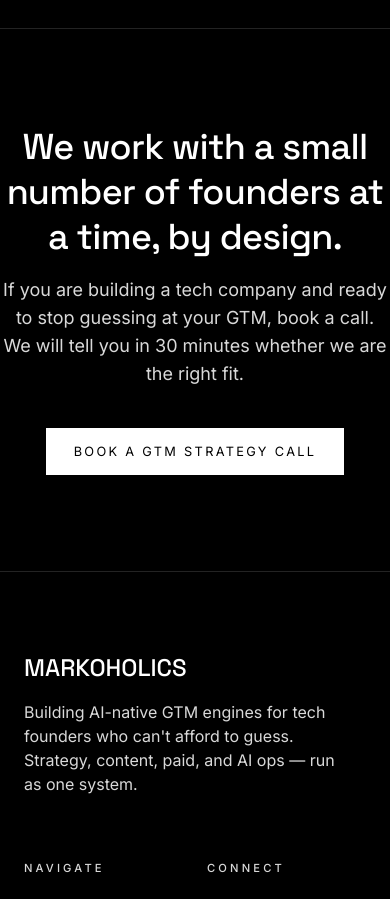
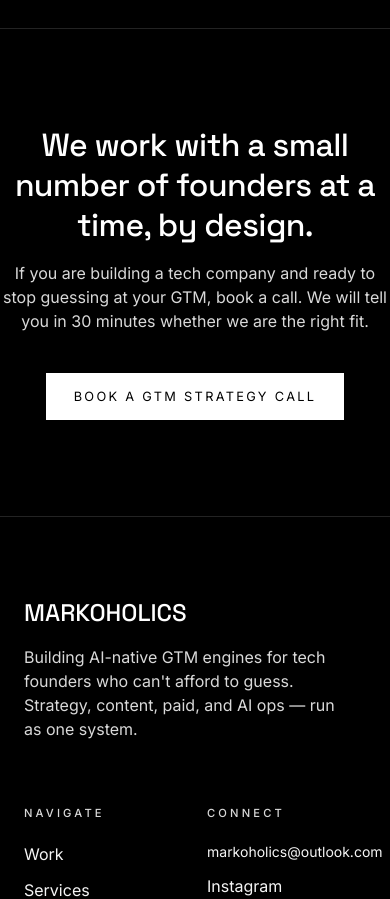
Before and after one commit to markoholics/portfolio, a Next.js app: page /about in a window 390 px wide. Shown: the part 4520-5419 px from the top of the page. Built offline with nearby package versions, Linux system fonts and the light colour scheme; no server answers.

Commit message:
Reduce mobile font size of About page closing CTA text
Headline drops 4px (36px to 32px) and the paragraph below it drops
2px (18px to 16px), on mobile only — desktop sizing (60px/18px) is
unchanged.

```diff
--- a/src/app/about/page.tsx
+++ b/src/app/about/page.tsx
@@ -133,10 +133,10 @@ export default function AboutPage() {
 
       <section className="section-pad border-t hairline text-center">
         <Reveal>
-          <h2 className="font-display text-white text-4xl md:text-6xl leading-tight max-w-3xl mx-auto mb-4">
+          <h2 className="font-display text-white text-[32px] md:text-6xl leading-tight max-w-3xl mx-auto mb-4">
             We work with a small number of founders at a time, by design.
           </h2>
-          <p className="text-grey text-lg max-w-lg mx-auto mb-10">
+          <p className="text-grey text-base md:text-lg max-w-lg mx-auto mb-10">
             If you are building a tech company and ready to stop guessing at
             your GTM, book a call. We will tell you in 30 minutes whether
             we are the right fit.
```
